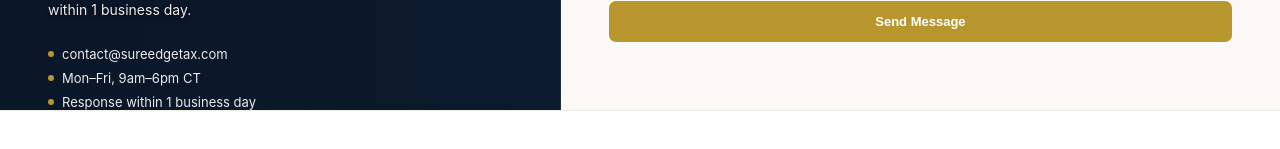
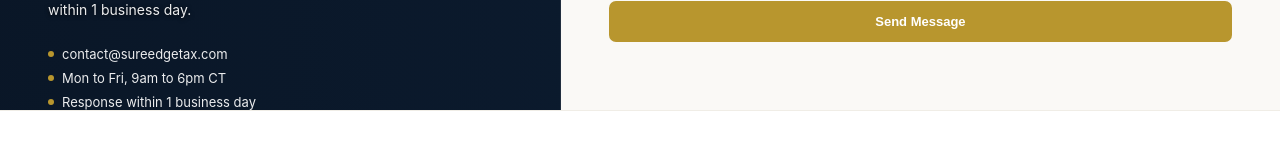
Before and after one commit to globalresourcinghub/sureedge-website, a Next.js app: page /contact in a window 1280 px wide. Shown: the part 367-516 px from the top of the page. Built offline with nearby package versions, Linux system fonts and the light colour scheme.

Commit message:
Fix: remove dashes from contact page

```diff
--- a/app/contact/page.tsx
+++ b/app/contact/page.tsx
@@ -53,7 +53,7 @@
             <h1 style={{fontSize:"34px",fontWeight:700,color:"white",lineHeight:1.2,marginBottom:"14px",textShadow:"0 2px 8px rgba(0,0,0,0.9)"}}>{"We'd"} Love to<br/>Hear From You</h1>
             <p style={{fontSize:"14px",color:"rgba(255,255,255,0.92)",lineHeight:1.7,marginBottom:"24px",maxWidth:"360px",textShadow:"0 1px 4px rgba(0,0,0,0.8)"}}>Reach out with any questions and we will respond within 1 business day.</p>
             <div style={{display:"flex",flexDirection:"column",gap:"8px"}}>
-              {["contact@sureedgetax.com","Mon–Fri, 9am–6pm CT","Response within 1 business day"].map(i => (
+              {["contact@sureedgetax.com","Mon to Fri, 9am to 6pm CT","Response within 1 business day"].map(i => (
                 <div key={i} style={{display:"flex",alignItems:"center",gap:"8px"}}>
                   <div style={{width:"6px",height:"6px",borderRadius:"50%",background:"#b8962e",flexShrink:0}}/>
                   <span style={{fontSize:"13px",color:"rgba(255,255,255,0.92)"}}>{i}</span>
```
